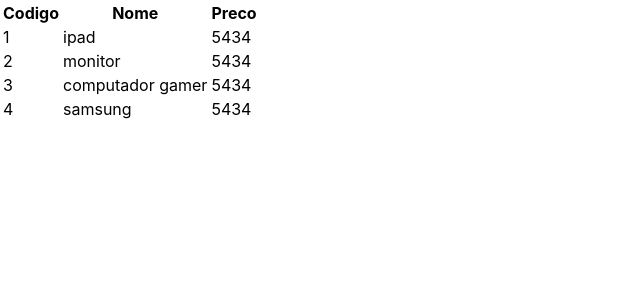
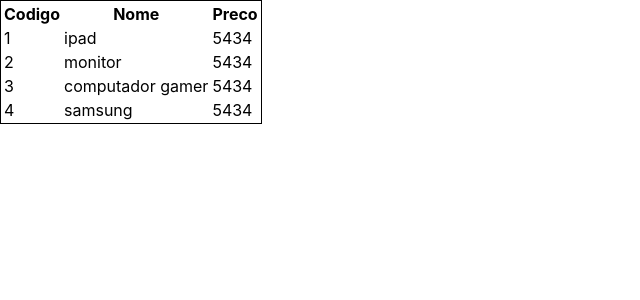
Before and after one commit to GeorgeSalu/nextjs, a Next.js app in the folder exercicios/: page /render/repeticao2 in a window 1280 px wide. Shown: the top 300 px of the page, without its empty margins (0-640 px from the left). Built offline with nearby package versions, Linux system fonts and the light colour scheme.

Commit message:
repeticao #02

```diff
--- a/exercicios/pages/render/repeticao2.jsx
+++ b/exercicios/pages/render/repeticao2.jsx
@@ -1,6 +1,10 @@
 import listaProduto from "../../data/listaProduto"
 
 export default function repeticao2() {
+
+    const comBorda = {
+        border: "1px solid #000",
+    }
 
     function renderizarLinhas() {
         return listaProduto.map(produto => {
@@ -16,7 +20,7 @@
 
     return (
         <div>
-            <table>
+            <table style={comBorda}>
                 <thead>
                     <tr>
                         <th>Codigo</th>
```
